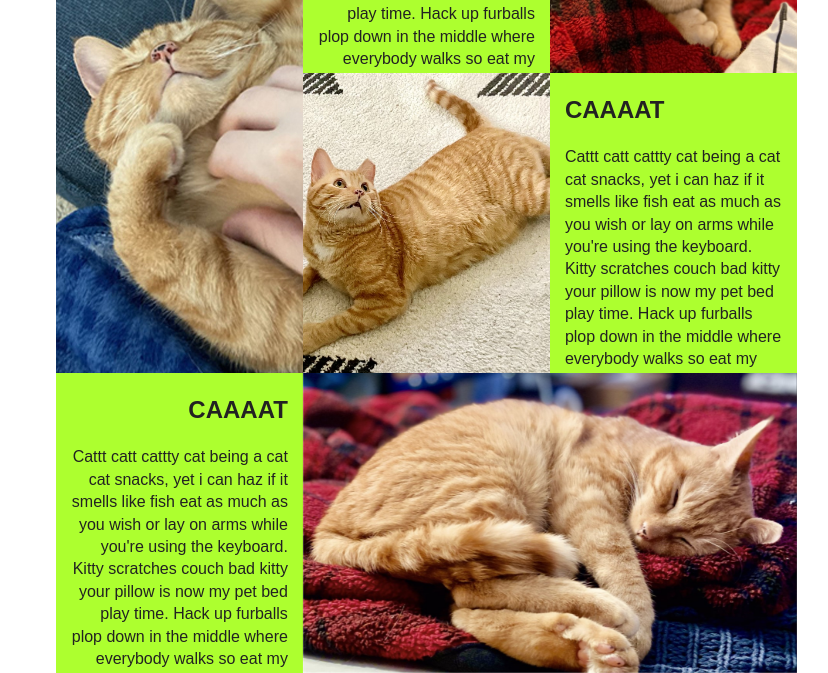
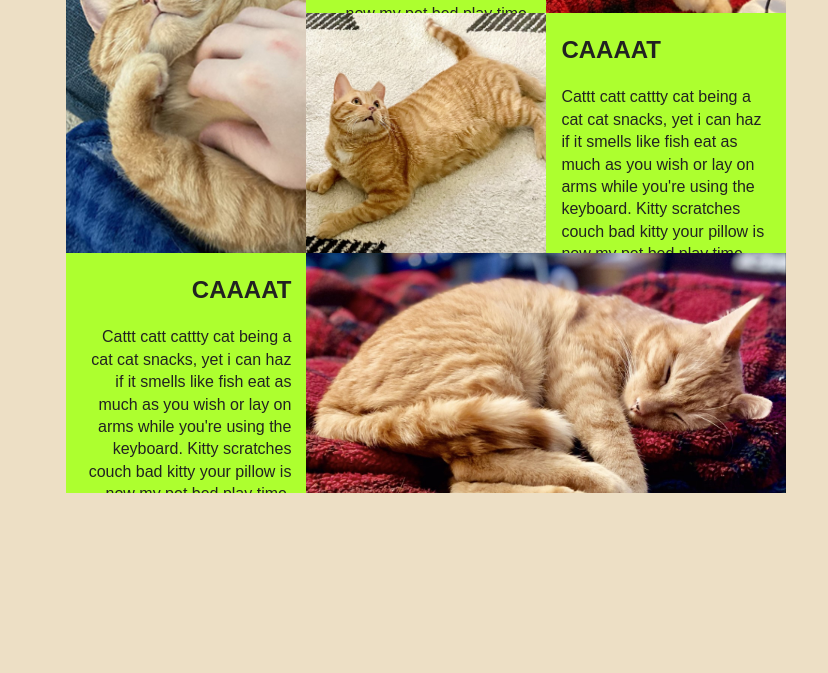
Before and after one commit to gerardguydavis/grid-practice, a plain HTML site: page index.html in a window 1280 px wide. Shown: the part 227-900 px from the top of the page, without its empty margins (236-1064 px from the left). After the commit the page ends 800 px from the top, so only its background shows below. Drawn offline with nearby package versions, Linux system fonts and the light colour scheme; a script that the page names is missing.

Commit message:
Update sizes for responsive layouts

```diff
--- a/css/main.css
+++ b/css/main.css
@@ -13,7 +13,7 @@
 
    html {
     color: #222;
-    font-size: 1em;
+    font-size: 10px;
     line-height: 1.4;
   }
 
@@ -87,9 +87,12 @@
      Author's custom styles
      ========================================================================== */
 
+  body {
+      background-color: #eddfc5;
+  }
+
   .content-wrapper {
       display: flex;
-      flex-basis: 1200px;
       justify-content: center;
       font-family: sans-serif;
   }
@@ -328,8 +331,23 @@
      These examples override the primary ('mobile first') styles.
      Modify as content requires.
      ========================================================================== */
+  @media only screen and (min-width: 600px) {
 
-  @media only screen and (min-width: 768px) {
+      .grid {
+          width: 600px;
+          height: 360px;
+          margin-left: -120px;
+      }
+
+      h1 {
+          margin-left: 120px;
+      }
+  }
+  @media only screen and (min-width: 1000px) {
+
+    html {
+        font-size: 12px;
+    }
     .grid {
         width: 1000px;
         height: 600px;
@@ -340,7 +358,24 @@
         margin-left: 200px;
     }
   }
+
   @media only screen and (min-width: 1200px) {
+
+    html {
+        font-size: 16px;
+    }
+
+      .grid {
+          width: 1200px;
+          height: 720px;
+          margin-left: -240px;
+      }
+
+      h1 {
+          margin-left: 240px;
+      }
+  }
+  @media only screen and (min-width: 1500px) {
     .grid {
         width: 1500px;
         height: 900px;
```
Also changed, not shown: 1 other file.
